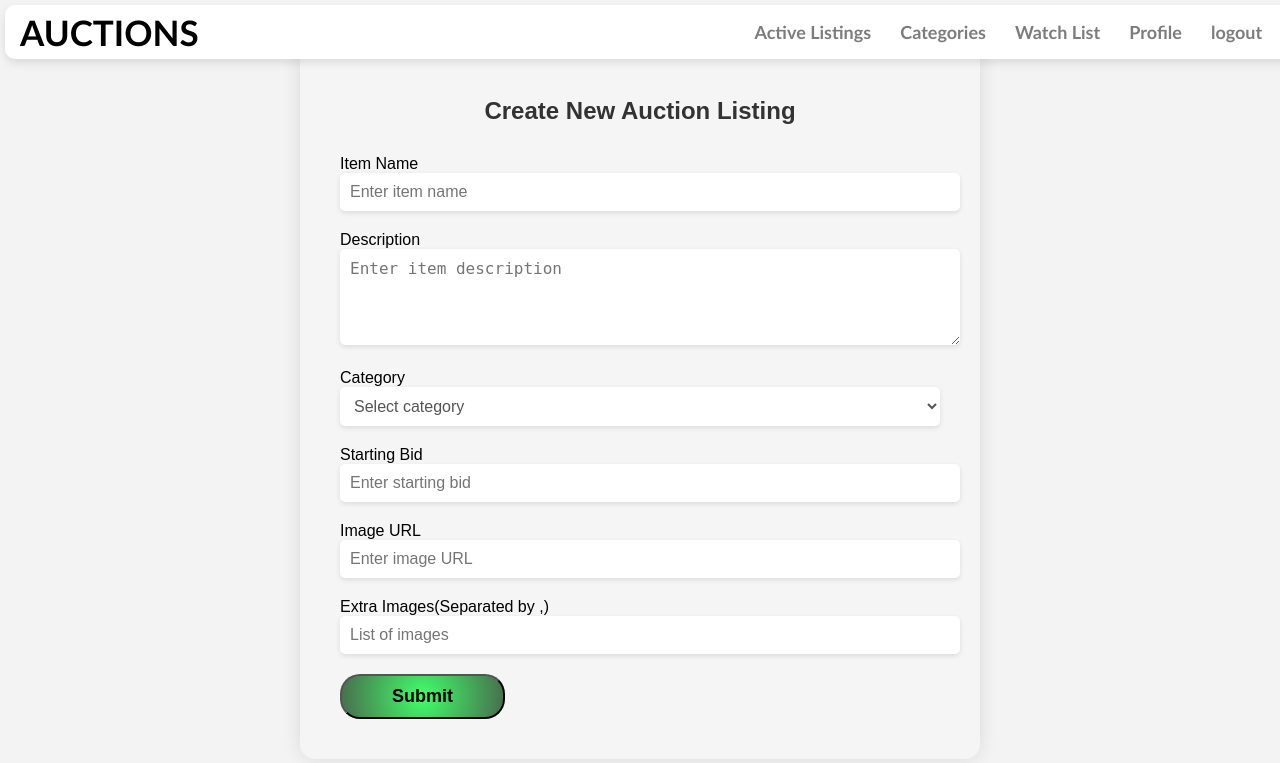
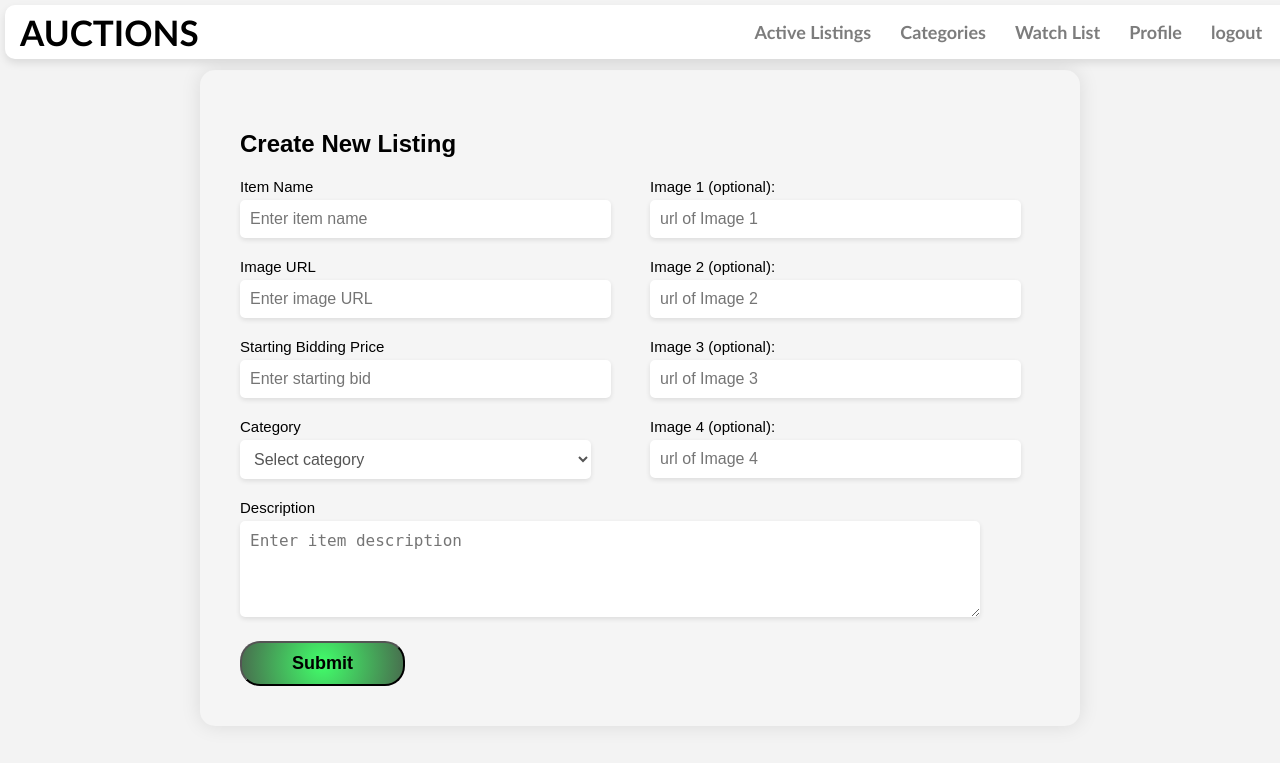
Before and after one commit to om762/Web-Learning, a Django app: page /create_listing in a window 1280 px wide. Shown: the top 763 px of the page. Run offline with Django 5.2, Linux system fonts and the light colour scheme; a user stored in the database is signed in; data comes from the database, SQL or seed files in the repository; both versions use the stored data as it was after the commit.

Commit message:
Changes in Creating listing form Next: To Creating Detail page

```diff
--- a/Projects/commerce/auctions/static/auctions/styles.css
+++ b/Projects/commerce/auctions/static/auctions/styles.css
@@ -277,22 +277,55 @@ body {
 }
 
 
+/* Creating Listing Form */
 
-/* CSS for form */
+@media screen and (max-width: 768px) {
+    .form2-container {
+        width: 90%;
+        padding: 20px;
+    }
+    .form2-container .form-layout {
+        flex-direction: column;
+    }
+    .s1, .s2 {
+        width: 100%;
+        margin-right: 0;
+        margin-bottom: 20px;
+    }
+    .form-body {
+        margin-top: 250px;
+    }
+}
+
 .form2-container {
     background-color: whitesmoke;
     border-radius: 15px;
     box-shadow: 0 0 20px rgba(0, 0, 0, 0.1);
     padding: 40px;
-    max-width: 600px;
-    width: 100%;
+    width: 800px;
     margin: 0 auto;
+    justify-content: center;
 }
 
-.form2-container h2 {
-    text-align: center;
-    color: #333;
-    margin-bottom: 30px;
+.form2-container .form-layout {
+    display: flex;
+    justify-content: space-between;
+    align-items: flex-start;
+}
+
+.s1 {
+    flex: 1;
+    margin-right: 20px;
+}
+
+.s2 {
+    flex: 1;
+}
+
+.form2-container label {
+    display: block;
+    font-size: 15px;
+    margin-bottom: 5px; /* Add some spacing below the labels */
 }
 
 .form2-container input[type="text"],
@@ -300,14 +333,14 @@ body {
 .form2-container textarea,
 .form2-container select,
 .form2-container input[type="url"] {
-    width: 100%;
+    width: 90%;
     padding: 10px;
     margin-bottom: 20px;
     border: none;
     resize: vertical;
     border-radius: 5px;
     background-color: #fff;
-    box-shadow: 0 2px 5px rgba(0,0,0,0.1);
+    box-shadow: 0 2px 5px rgba(0, 0, 0, 0.1);
     transition: box-shadow 0.3s ease;
     font-size: 16px;
     color: #555;
@@ -319,7 +352,12 @@ body {
 .form2-container select:focus,
 .form2-container input[type="url"]:focus {
     outline: none;
-    box-shadow: 0 3px 8px rgba(0,0,0,0.1);
+    box-shadow: 0 3px 8px rgba(0, 0, 0, 0.1);
+}
+
+.form2-container textarea {
+    width: 90%;
+    resize: vertical;
 }
 
 .form2-container input[type="submit"] {
--- a/Projects/commerce/auctions/templates/auctions/create_listing.html
+++ b/Projects/commerce/auctions/templates/auctions/create_listing.html
@@ -1,21 +1,24 @@
 {% extends "auctions/layout.html" %}
 {% load static %}
 
-{% block title %}Create New Listing{% endblock title %}
-
+{% block title %}New Listing{% endblock title %}
 
 {% block body %}
-
     <div class="form-body">
         <div class="form2-container">
-            <h2>Create New Auction Listing</h2>
+            <h2>Create New Listing</h2>
             <form method="POST" action="{% url 'create_listing' %}">
                 {% csrf_token %}
+                <div class="form-layout">
+                    <div class="s1">
                         <label for="itemName">Item Name</label>
                         <input type="text" id="itemName" name="item_name" placeholder="Enter item name" required>
 
-                <label for="description">Description</label>
-                <textarea id="description" name="description" rows="4" placeholder="Enter item description" required></textarea>
+                        <label for="imageURL">Image URL</label>
+                        <input type="url" id="imageURL" name="image_url" placeholder="Enter image URL">
+
+                        <label for="startingBid">Starting Bidding Price</label>
+                        <input type="number" id="startingBid" name="starting_bid" placeholder="Enter starting bid" required>
 
                         <label for="category">Category</label>
                         <select id="category" name="category" required>
@@ -24,15 +27,25 @@
                                 <option value="{{ category.id }}">{{ category.type }}</option>
                             {% endfor %}
                         </select>
+                    </div>
 
-                <label for="startingBid">Starting Bid</label>
-                <input type="number" id="startingBid" name="starting_bid" placeholder="Enter starting bid" required>
+                    <div class="s2">
+                        <label for="image1">Image 1 (optional):</label>
+                        <input type="url" id="image1" name="image1" placeholder="url of Image 1">
 
-                <label for="imageURL">Image URL</label>
-                <input type="url" id="imageURL" name="image_url" placeholder="Enter image URL">
+                        <label for="image2">Image 2 (optional):</label>
+                        <input type="url" id="image2" name="image2" placeholder="url of Image 2">
 
-                <label for="imageURL">Extra Images(Separated by ,)</label>
-                <input type="url" id="imagesURL" name="images_url" placeholder="List of images">
+                        <label for="image3">Image 3 (optional):</label>
+                        <input type="url" id="image3" name="image3" placeholder="url of Image 3">
+
+                        <label for="image4">Image 4 (optional):</label>
+                        <input type="url" id="image4" name="image4" placeholder="url of Image 4">
+                    </div>
+                </div>
+
+                <label for="description">Description</label>
+                <textarea id="description" name="description" rows="4" placeholder="Enter item description" required></textarea>
 
                 <input type="submit">
             </form>
--- a/Projects/commerce/auctions/templates/auctions/listing.html
+++ b/Projects/commerce/auctions/templates/auctions/listing.html
@@ -17,6 +17,7 @@
         <p>Owner: {{listing.owner}} </p>
     </div>
 </div>
+
 
 <!-- Extra Image Section -->
 <div class="Extra-Images">
--- a/Projects/commerce/auctions/views.py
+++ b/Projects/commerce/auctions/views.py
@@ -75,7 +75,10 @@ def create_listing(request):
         cat_id = request.POST["category"]
         starting_bid = request.POST["starting_bid"]
         image_url = request.POST["image_url"]
-        images_url = request.POST["images_url"]
+        img1 = request.POST["image1"]
+        img2 = request.POST["image2"]
+        img3 = request.POST["image3"]
+        img4 = request.POST["image4"]
 
         category = Category.objects.get(pk=cat_id)
 
@@ -91,10 +94,12 @@ def create_listing(request):
         )
         new_listing.save()
 
-        urls = images_url.split(",")
-        for url in urls:
-            ListingImage(listing = new_listing, image_url = url).save()
+        imgs = [img1, img2, img3, img4]
+        for img in imgs:
+            ListingImage(listing = new_listing, image_url = img).save()
+
         return HttpResponseRedirect(reverse("index"))
+
 
     category_list = Category.objects.all()
     return render(request, "auctions/create_listing.html", {
```
Also changed, not shown: Projects/commerce/db.sqlite3. Lines whose indentation alone changed are shown as unchanged.
